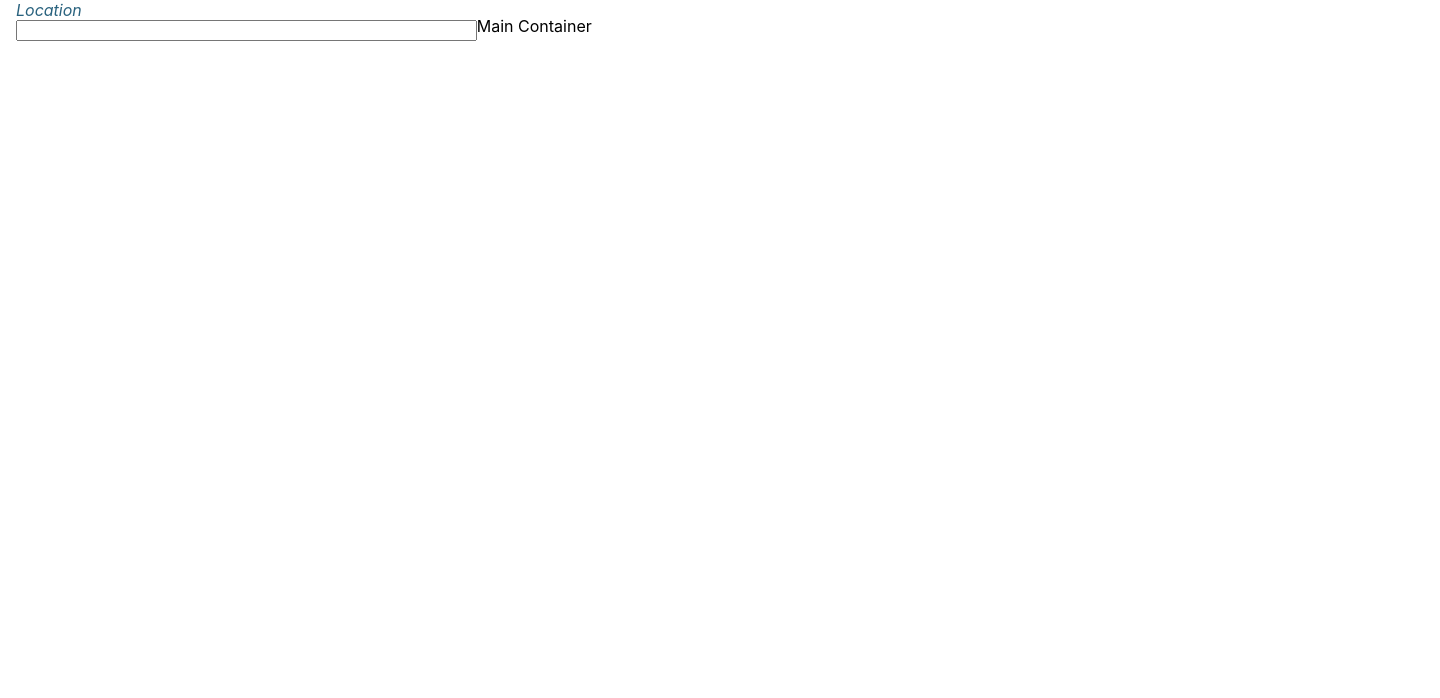
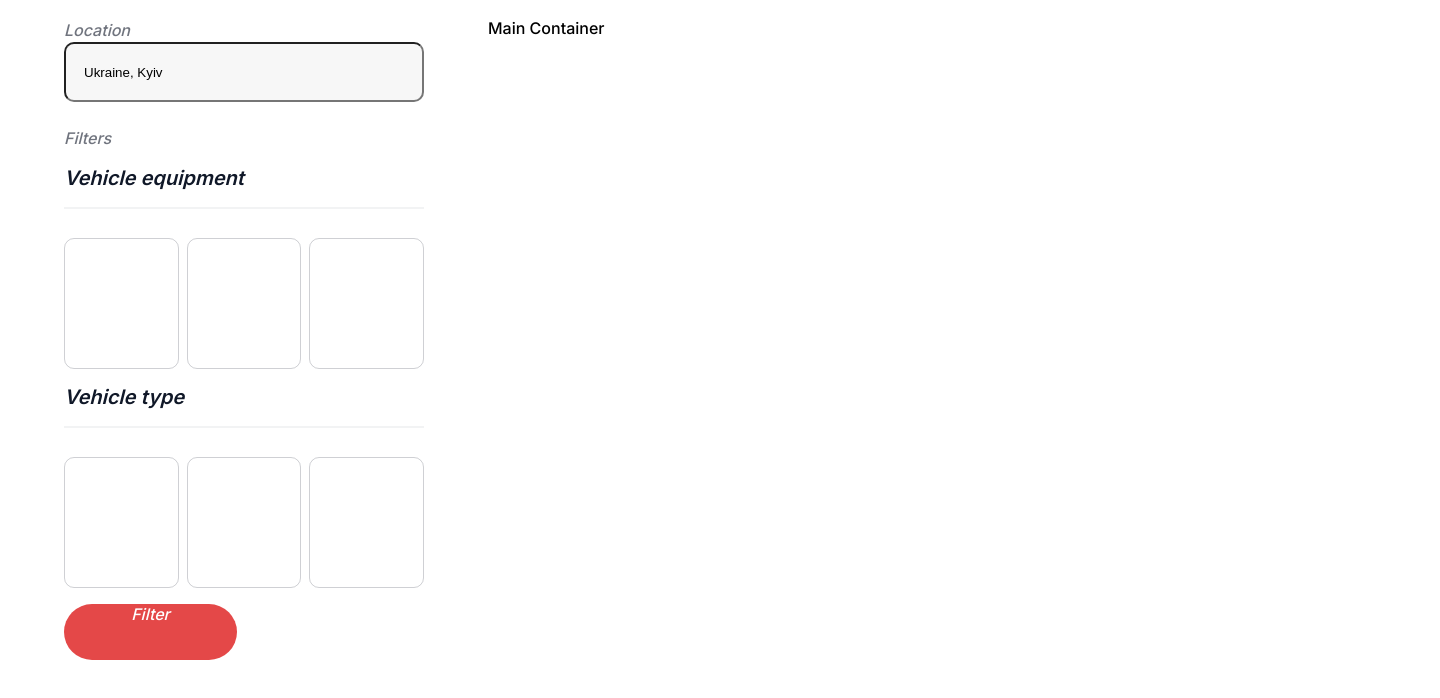
Before and after one commit to ledavto/goit_camper, a React (Create React App) app: page /goit_camper/farm/1 in a window 1280 px wide. Shown: the top 698 px of the page, 1440 px wide, since content can reach past the window. Built offline with nearby package versions, Linux system fonts and the light colour scheme.

Commit message:
html sidebar

```diff
--- a/public/index.html
+++ b/public/index.html
@@ -24,6 +24,12 @@
       work correctly both with client-side routing and a non-root public URL.
       Learn how to configure a non-root public URL by running `npm run build`.
     -->
+    <link rel="preconnect" href="https://fonts.googleapis.com" />
+    <link rel="preconnect" href="https://fonts.gstatic.com" crossorigin />
+    <link
+      href="https://fonts.googleapis.com/css2?family=Inter:wght@100..900&display=swap"
+      rel="stylesheet"
+    />
     <title>React App</title>
 
     <!-- Start Single Page Apps for GitHub Pages -->
--- a/src/components/App.jsx
+++ b/src/components/App.jsx
@@ -3,11 +3,11 @@ import { Route, Routes } from 'react-router-dom';
 
 export const App = () => {
   return (
-    <div>
+    <>
       <Routes>
         <Route path="*" element={<MainPage />} />
         {/* <Route path="/farm/:farmId" element={<MainPage />} /> */}
       </Routes>
-    </div>
+    </>
   );
 };
--- a/src/components/Sidebar/Filter/index.jsx
+++ b/src/components/Sidebar/Filter/index.jsx
@@ -1,3 +1,44 @@
 export const Filter = () => {
-  return <div className="filter"></div>;
+  return (
+    <div className="filter">
+      <div className="filter-label">Filters</div>
+      <div className="filter-name">
+        <div>Vehicle equipment</div>
+        <svg
+          width="360"
+          height="2"
+          viewBox="0 0 360 2"
+          fill="none"
+          xmlns="http://www.w3.org/2000/svg"
+        >
+          <path d="M0 1H360" stroke="#101828" stroke-opacity="0.1" />
+        </svg>
+
+        <ul className="filter-group">
+          <li className="filter-item"></li>
+          <li className="filter-item"></li>
+          <li className="filter-item"></li>
+        </ul>
+      </div>
+      <div className="filter-name">
+        <div>Vehicle type</div>
+        <svg
+          width="360"
+          height="2"
+          viewBox="0 0 360 2"
+          fill="none"
+          xmlns="http://www.w3.org/2000/svg"
+        >
+          <path d="M0 1H360" stroke="#101828" stroke-opacity="0.1" />
+        </svg>
+
+        <ul className="filter-group">
+          <li className="filter-item"></li>
+          <li className="filter-item"></li>
+          <li className="filter-item"></li>
+        </ul>
+      </div>
+      <div className="filter-button">Filter</div>
+    </div>
+  );
 };
--- a/src/components/Sidebar/Location/index.jsx
+++ b/src/components/Sidebar/Location/index.jsx
@@ -1,8 +1,16 @@
 export const Location = () => {
   return (
     <div className="location">
-      <label htmlFor="">Location</label>
-      <input className="location-input" type="text" />
+      <label htmlFor="location" className="location-label">
+        Location
+      </label>
+      <input
+        className="location-input"
+        id="location"
+        name="loc-input"
+        type="text"
+        value="Ukraine, Kyiv"
+      />
     </div>
   );
 };
--- a/src/components/Sidebar/index.jsx
+++ b/src/components/Sidebar/index.jsx
@@ -1,6 +1,7 @@
 // import { useDispatch, useSelector } from 'react-redux';
 // import { useEffect } from 'react';
 
+import { Filter } from './Filter';
 import { Location } from './Location';
 
 export const Sidebar = () => {
@@ -13,8 +14,9 @@ export const Sidebar = () => {
   // }, [dispatch, isLoadingFarm]);
 
   return (
-    <div className="sidebar-section">
+    <>
       <Location />
-    </div>
+      <Filter />
+    </>
   );
 };
--- a/src/index.css
+++ b/src/index.css
@@ -1,32 +1,100 @@
 @import-normalize; /* bring in normalize.css styles */
+
+/* .inter-<uniquifier> {
+  font-weight: <weight>;
+  font-style: normal;
+} */
+
+:root {
+  --button: #e44848;
+  --main: #101828;
+  --inputs: #f7f7f7;
+  --block-features: #f2f4f7;
+  --rating: #ffc531;
+  --text: #475467;
+}
 
 body {
   margin: 0;
-  font-family: -apple-system, BlinkMacSystemFont, 'Segoe UI', 'Roboto', 'Oxygen',
-    'Ubuntu', 'Cantarell', 'Fira Sans', 'Droid Sans', 'Helvetica Neue',
-    sans-serif;
+  font-family: 'Inter', sans-serif;
+  font-optical-sizing: auto;
+  font-variation-settings: 'slnt' 0;
+  font-weight: 500;
+  font-size: 16px;
+
   -webkit-font-smoothing: antialiased;
   -moz-osx-font-smoothing: grayscale;
 }
 
-code {
-  font-family: source-code-pro, Menlo, Monaco, Consolas, 'Courier New',
-    monospace;
+h1,
+h2,
+h3,
+h4,
+h5,
+h6,
+p {
+  margin: 0;
+}
+
+p:last-child {
+  margin-bottom: 0;
+}
+
+ul {
+  margin: 0;
+  padding: 0;
+  list-style: none;
+}
+
+a {
+  color: currentColor;
+  text-decoration: none;
+}
+
+button {
+  cursor: pointer;
+  font-family: inherit;
+}
+
+img {
+  display: block;
+  max-width: 100%;
+  height: auto;
 }
 
 aside {
-  width: 40%;
-  padding-left: 0.5rem;
-  margin-left: 0.5rem;
+  width: 360px;
+  padding-left: 64px;
+  padding-right: 64px;
   float: left;
   font-style: italic;
   color: #29627e;
+
+  display: flex;
+  flex-direction: column;
+  gap: 24px;
+
+  /* height: 100%;
+  width: 360px;
+  position: fixed;
+  z-index: 1;
+  top: 0;
+  left: 0;
+  overflow-x: hidden;
+  padding-top: 20px; */
+}
+
+main {
+  margin-left: 360px; /* Same as the width of the sidenav */
+  padding: 0px 10px;
 }
 
 .container {
-  width: 90%;
-  align-content: center;
+  width: 1440px;
+  /* align-content: center; */
   /* height: 100vh; */
+  /* display: ; */
+  margin-top: 18px;
 }
 
 /* _______________________________________SideBAR */
@@ -35,3 +103,62 @@ aside {
   display: flex;
   flex-direction: column;
 }
+
+.location-input {
+  border-radius: 10px;
+  padding: 18px 18px 18px 18px;
+  /* width: 100%; */
+  height: 20px;
+  background: var(--inputs);
+}
+
+.location-label {
+  font-family: var(--font-family);
+  font-weight: 500;
+  font-size: 16px;
+  line-height: 150%;
+  color: rgba(16, 24, 40, 0.6);
+}
+
+.filter-label {
+  font-family: var(--font-family);
+  font-weight: 500;
+  font-size: 16px;
+  line-height: 150%;
+  color: rgba(16, 24, 40, 0.6);
+  padding-bottom: 16px;
+}
+.filter-name {
+  font-family: var(--font-family);
+  font-weight: 600;
+  font-size: 20px;
+  line-height: 120%;
+  color: var(--main);
+  padding-bottom: 16px;
+}
+.filter-group {
+  margin-top: 24px;
+  display: flex;
+  gap: 8px;
+}
+.filter-item {
+  border: 1px solid rgba(16, 24, 40, 0.2);
+  border-radius: 10px;
+  padding: 17px 27px;
+  width: 113px;
+  height: 95px;
+}
+
+.filter-item :hover {
+  border: 1px solid var(--button);
+}
+.filter-button {
+  border-radius: 200px;
+  /* padding: 16px; */
+  width: 173px;
+  height: 56px;
+  background: var(--button);
+  text-align: center;
+
+  color: #fff;
+}
--- a/src/pages/MainPage.jsx
+++ b/src/pages/MainPage.jsx
@@ -6,12 +6,14 @@ import React from 'react';
 const MainPage = () => {
   return (
     <Container>
-      <aside>
+      <aside className="sidebar-section">
         <Sidebar />
       </aside>
-      <section className="main-section">
-        <p>Main Container</p>
-      </section>
+      <main>
+        <section className="main-section">
+          <div>Main Container</div>
+        </section>
+      </main>
     </Container>
   );
 };
```
Also changed, not shown: src/components/Main/index.jsx (+1 -7 lines), 1 other file (tests, documents, lock files or other folders).
